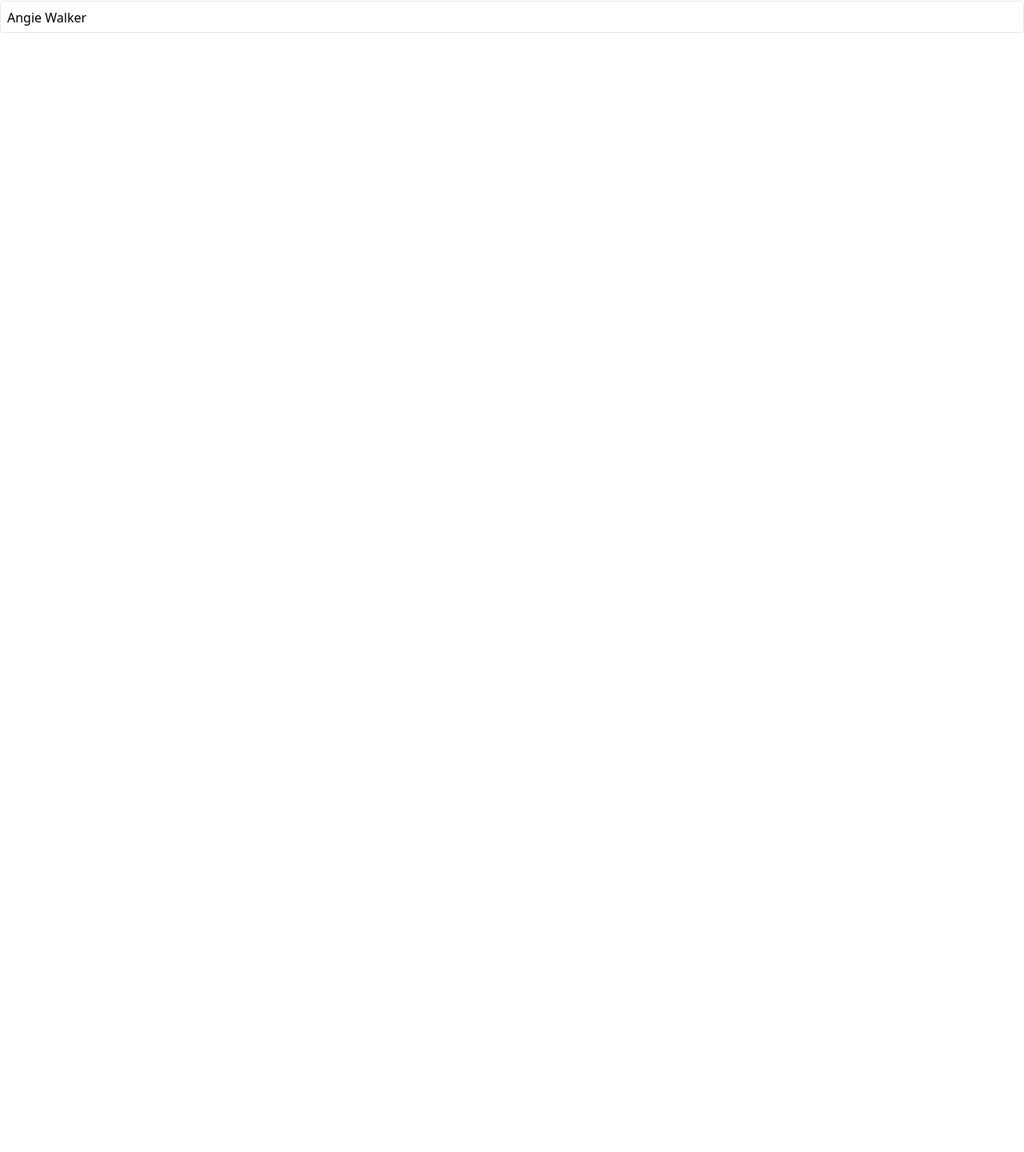
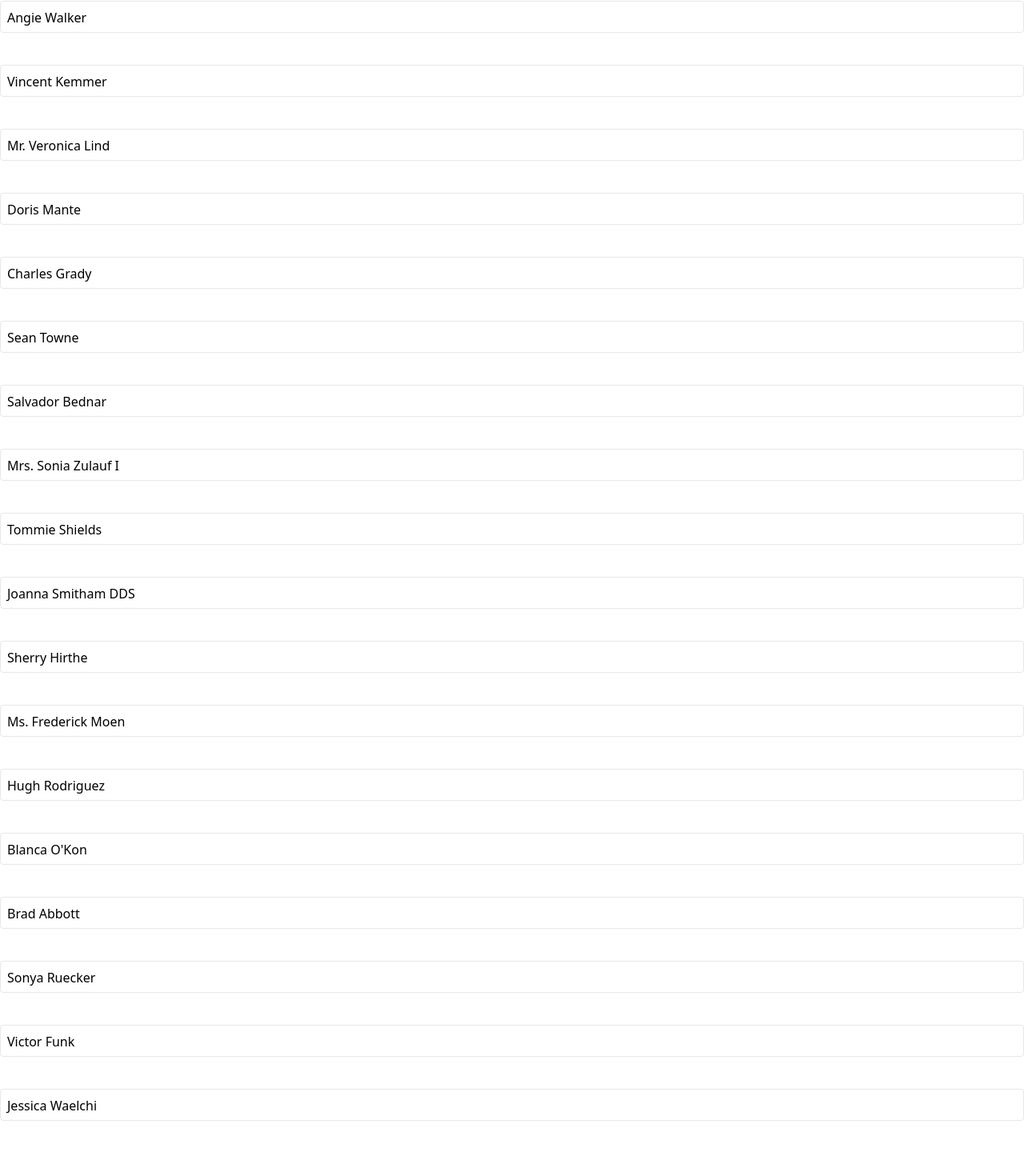
Before and after one commit to KaranMeghe/Media-Interfacing-with-APIS, a React (Vite) app in the folder Media/: page / in a window 1280 px wide. Shown: the part 2015-3455 px from the top of the page at 80% size. Before the commit the page ends 2064 px from the top, so only its background shows below. Built offline with nearby package versions, Linux system fonts and the light colour scheme; data requests are answered from the project's data file.

Commit message:
refactor - creating fetch aware button

```diff
--- a/Media/db.json
+++ b/Media/db.json
@@ -99,6 +99,78 @@
     {
       "id": "12e3",
       "name": "Angie Walker"
+    },
+    {
+      "id": "bf03",
+      "name": "Vincent Kemmer"
+    },
+    {
+      "id": "4366",
+      "name": "Mr. Veronica Lind"
+    },
+    {
+      "id": "d8c9",
+      "name": "Doris Mante"
+    },
+    {
+      "id": "72e4",
+      "name": "Charles Grady"
+    },
+    {
+      "id": "c425",
+      "name": "Sean Towne"
+    },
+    {
+      "id": "6153",
+      "name": "Salvador Bednar"
+    },
+    {
+      "id": "5b3c",
+      "name": "Mrs. Sonia Zulauf I"
+    },
+    {
+      "id": "ca2d",
+      "name": "Tommie Shields"
+    },
+    {
+      "id": "48c3",
+      "name": "Joanna Smitham DDS"
+    },
+    {
+      "id": "78c3",
+      "name": "Sherry Hirthe"
+    },
+    {
+      "id": "b4fa",
+      "name": "Ms. Frederick Moen"
+    },
+    {
+      "id": "d967",
+      "name": "Hugh Rodriguez"
+    },
+    {
+      "id": "b57a",
+      "name": "Blanca O'Kon"
+    },
+    {
+      "id": "9cde",
+      "name": "Brad Abbott"
+    },
+    {
+      "id": "df3f",
+      "name": "Sonya Ruecker"
+    },
+    {
+      "id": "e754",
+      "name": "Victor Funk"
+    },
+    {
+      "id": "41ff",
+      "name": "Jessica Waelchi"
+    },
+    {
+      "id": "6f2d",
+      "name": "Barry Walker"
     }
   ],
   "albums": [],
--- a/Media/src/components/Button/Button.jsx
+++ b/Media/src/components/Button/Button.jsx
@@ -1,4 +1,5 @@
-import className from 'classnames';
+import className from "classnames";
+import { GoSync } from "react-icons/go";
 
 function Button({
   children,
@@ -9,30 +10,32 @@ function Button({
   danger,
   outline,
   rounded,
+  loading,
   ...rest
 }) {
   const classes = className(
     rest.className,
-    'flex items-center px-3 py-1.5 border',
+    "flex items-center px-3 py-1.5 border h-8",
     {
-      'border-blue-500 bg-blue-500 text-white': primary,
-      'border-gray-900 bg-gray-900 text-white': secondary,
-      'border-green-500 bg-green-500 text-white': success,
-      'border-yellow-400 bg-yellow-400 text-white': warning,
-      'border-red-500 bg-red-500 text-white': danger,
-      'rounded-full': rounded,
-      'bg-white': outline,
-      'text-blue-500': outline && primary,
-      'text-gray-900': outline && secondary,
-      'text-green-500': outline && success,
-      'text-yellow-400': outline && warning,
-      'text-red-500': outline && danger,
+      "opacity-80": loading,
+      "border-blue-500 bg-blue-500 text-white": primary,
+      "border-gray-900 bg-gray-900 text-white": secondary,
+      "border-green-500 bg-green-500 text-white": success,
+      "border-yellow-400 bg-yellow-400 text-white": warning,
+      "border-red-500 bg-red-500 text-white": danger,
+      "rounded-full": rounded,
+      "bg-white": outline,
+      "text-blue-500": outline && primary,
+      "text-gray-900": outline && secondary,
+      "text-green-500": outline && success,
+      "text-yellow-400": outline && warning,
+      "text-red-500": outline && danger,
     }
   );
 
   return (
-    <button {...rest} className={classes}>
-      {children}
+    <button {...rest} disabled={loading} className={classes}>
+      {loading ? <GoSync className="animate-spin" /> : children}
     </button>
   );
 }
@@ -48,7 +51,7 @@ Button.propTypes = {
 
     if (count > 1) {
       return new Error(
-        'Only one of primary, secondary, success, warning, danger can be true'
+        "Only one of primary, secondary, success, warning, danger can be true"
       );
     }
   },
--- a/Media/src/components/UsersList.jsx
+++ b/Media/src/components/UsersList.jsx
@@ -14,7 +14,7 @@ const UsersList = () => {
     runFetchThunk();
   }, [runFetchThunk]);
 
-  const dataCount = data.length;
+  const dataCount = 10;
 
   if (isLoadingFetch) {
     return <Skeleton times={dataCount} className="h-10 w-full mt-10" />;
@@ -42,11 +42,11 @@ const UsersList = () => {
     <div>
       <div className="flex flex-row justify-between m-3">
         <h1 className="m-2 text-xl">Users</h1>
-        {isLoadingAdd ? (
-          "Creating Users..."
-        ) : (
-          <Button onClick={handleUserAdd}>+ Add User</Button>
-        )}
+
+        <Button loading={isLoadingAdd} onClick={handleUserAdd}>
+          + Add User
+        </Button>
+
         {errorAdd && "Error Creating User...."}
       </div>
       {renderedUsers}
```
